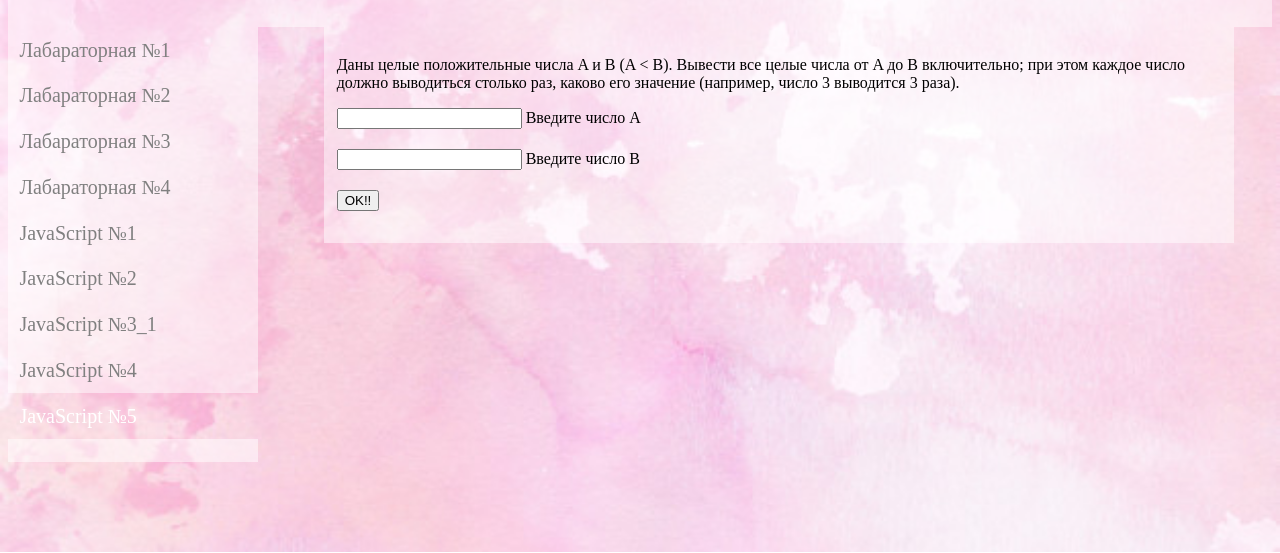
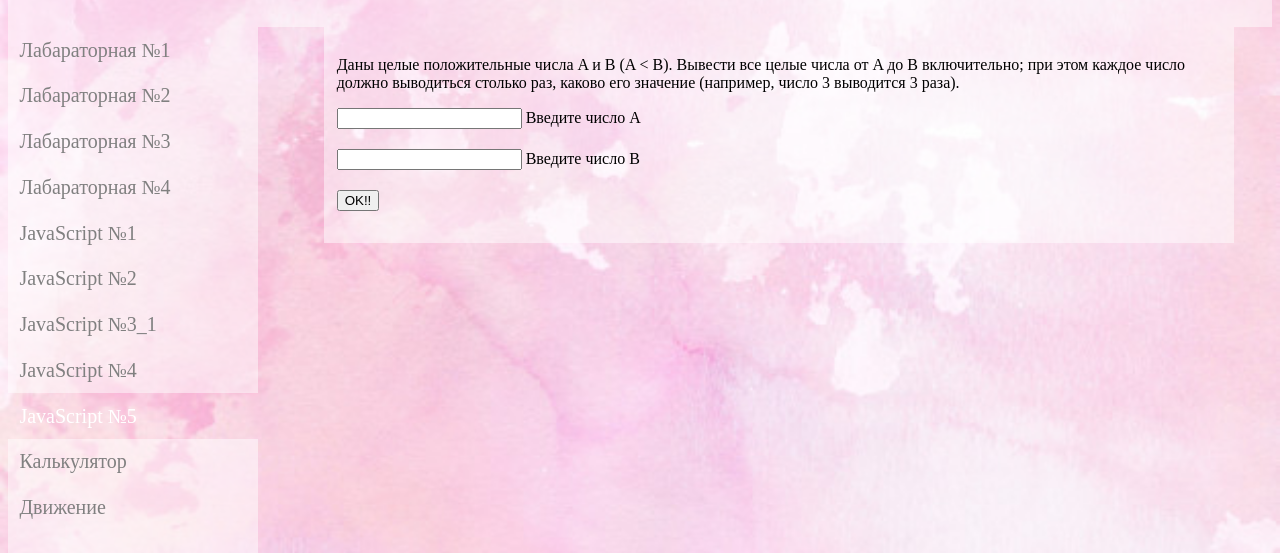
Before and after one commit to khristyuk66/khristyuk66.gitub.io, a plain HTML site: page lab5.html in a window 1280 px wide. Shown: the part 248-801 px from the top of the page. Drawn offline with Linux system fonts and the light colour scheme.

Commit message:
Update lab5.html

```diff
--- a/lab5.html
+++ b/lab5.html
@@ -61,6 +61,16 @@
 	    JavaScript №5
 	</a>
 	</div>
+		 <div class="nav">
+            <a href="Calc.html">
+	 Калькулятор
+	</a>
+	</div>
+	     <div class="nav">
+            <a href="движение.html">
+	   Движение
+	</a>
+	</div>
      <div class="nav">
             <a href="modul.html"></a>
 
```
